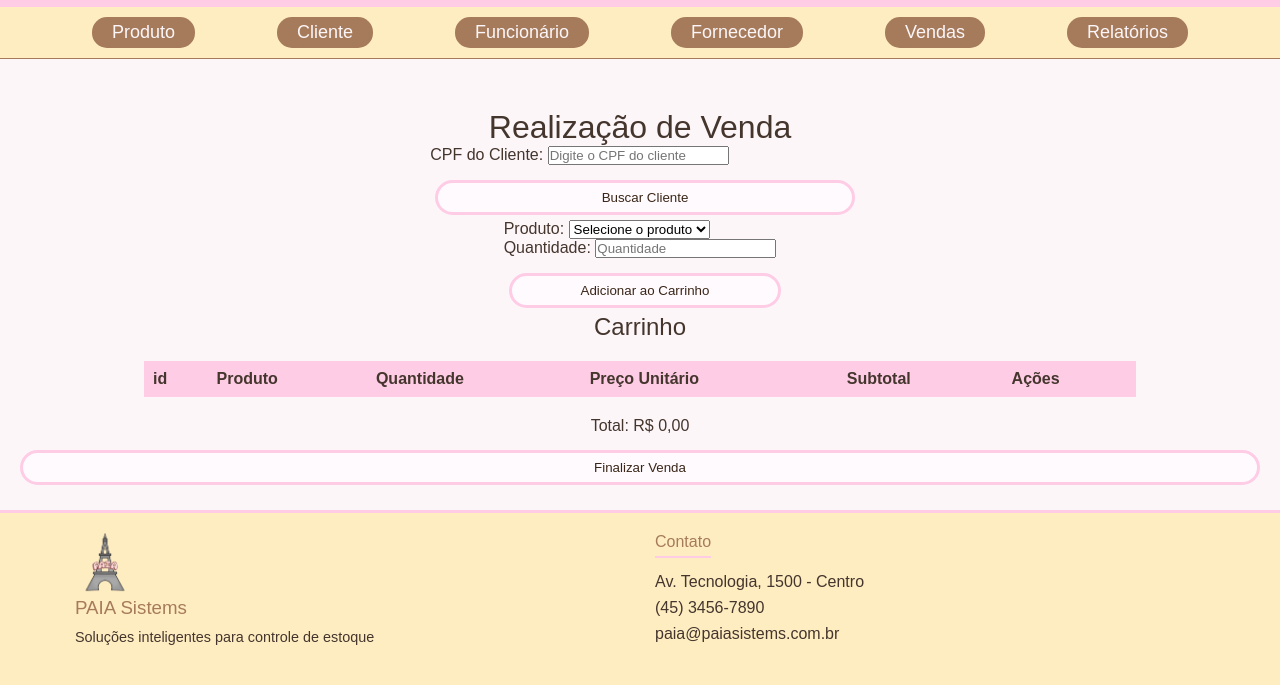
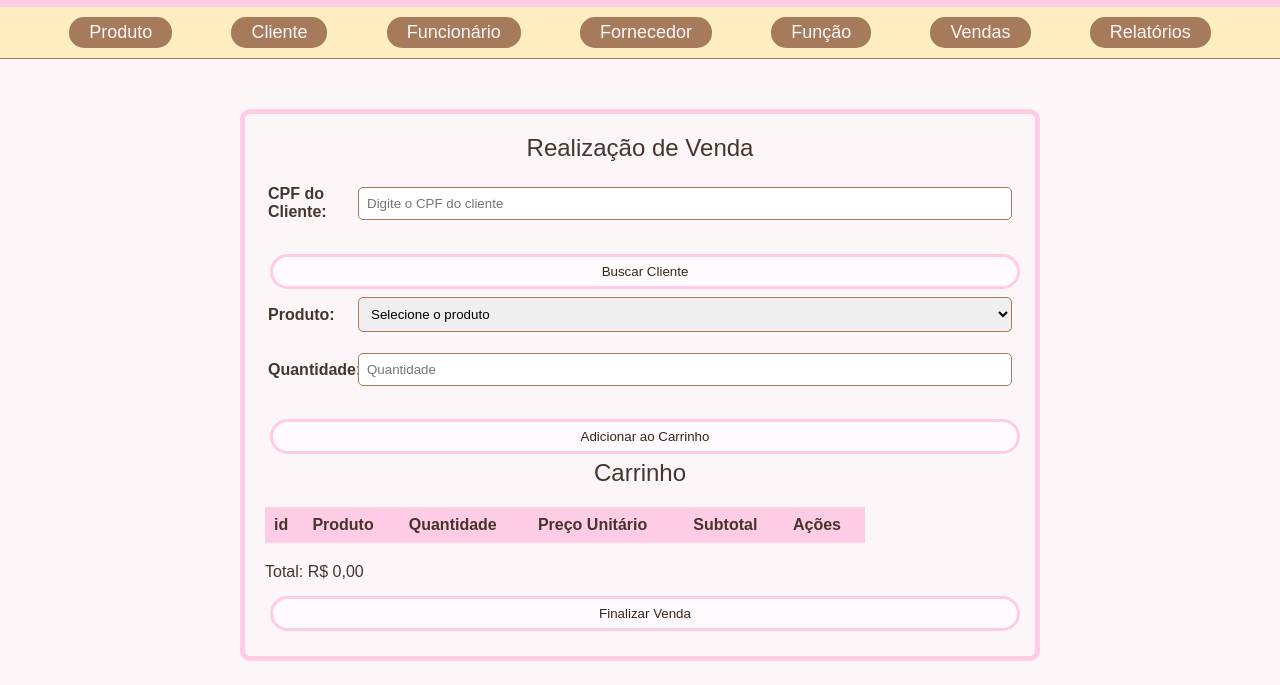
Before and after one commit to annaclaralemossilva/dozero, a plain HTML site: page pub/vendas.html in a window 1280 px wide. Shown: the part 115-800 px from the top of the page. Drawn offline with Linux system fonts and the light colour scheme; no server answers; a web font is replaced by a local one.

Commit message:
Update vendas.html

```diff
--- a/pub/vendas.html
+++ b/pub/vendas.html
@@ -7,10 +7,12 @@
     <link rel="preconnect" href="https://fonts.googleapis.com">
     <link rel="preconnect" href="https://fonts.gstatic.com" crossorigin>
     <link href="https://fonts.googleapis.com/css2?family=Comic+Neue:ital,wght@0,300;0,400;0,700;1,300;1,400;1,700&family=Sour+Gummy:wdth,wght@100..125,377&display=swap" rel="stylesheet">
-    <link rel="stylesheet" href="cliente.css">
-    <script src="cliente.js"></script>
-</head>
-<body>
+     <link rel="stylesheet" href="vendas.css">
+        <script src="vendas.js">
+        </script>
+    </head>
+    <body onload="buscarProdutos()">
+
     <!-- Cabeçalho com logo -->
     <header>
         <img src="imagens/logo.png" alt="ice" class="logo">
@@ -24,39 +26,40 @@
             <a href="cliente.html" class="nav-btn">Cliente</a>
             <a href="funcionario.html" class="nav-btn">Funcionário</a>
             <a href="fornecedor.html" class="nav-btn">Fornecedor</a>
-            <a href="venda.html" class="nav-btn">Vendas</a>
+            <a href="funcao.html" class="nav-btn">Função</a>
+            <a href="vendas.html" class="nav-btn">Vendas</a>
             <a href="relatorio.html" class="nav-btn">Relatórios</a>
         </div>
     </nav>
         <!-- Conteúdo principal -->
         <div class="main-content">
-            <h1>Realização de Venda</h1>
-
-                <form id="cliente-form">
-                    <div class="full-box">
+            <div class="form-container">
+                <h2 class="form-title">Realização de Venda</h2>
+                    <div class="form-group">
                         <label for="cpf-cliente">CPF do Cliente:</label>
                         <input type="text" id="cpf-cliente" name="cpf-cliente" placeholder="Digite o CPF do cliente" required>
+                    </div>
                         <button type="button" class="alinhaBtns" onclick="buscarCliente()">Buscar Cliente</button>
-                    </div>
+
                     <div id="cliente-info"></div>
                 </form>
 
                 <form id="produto-form">
-                    <div class="half-box">
+                    <div class="form-group">
                         <label for="produto-nome">Produto:</label>
                         <select id="produto-nome" name="produto-nome" required>
                             <option value="">Selecione o produto</option>
                         </select>
                     </div>
 
-                    <div class="half-box">
+                    <div class="form-group">
                         <label for="produto-quantidade">Quantidade:</label>
                         <input type="number" id="produto-quantidade" name="produto-quantidade" placeholder="Quantidade" required>
                     </div>
                     <button type="button" class="alinhaBtns" onclick="adicionarProdutoAoCarrinho()">Adicionar ao Carrinho</button>
                 </form>
-                <h2>Carrinho</h2>
-                <table>
+                <h2 class="form-title">Carrinho</h2>
+                <table border="1">
                     <thead>
                         <tr>
                             <th>id</th>
```
